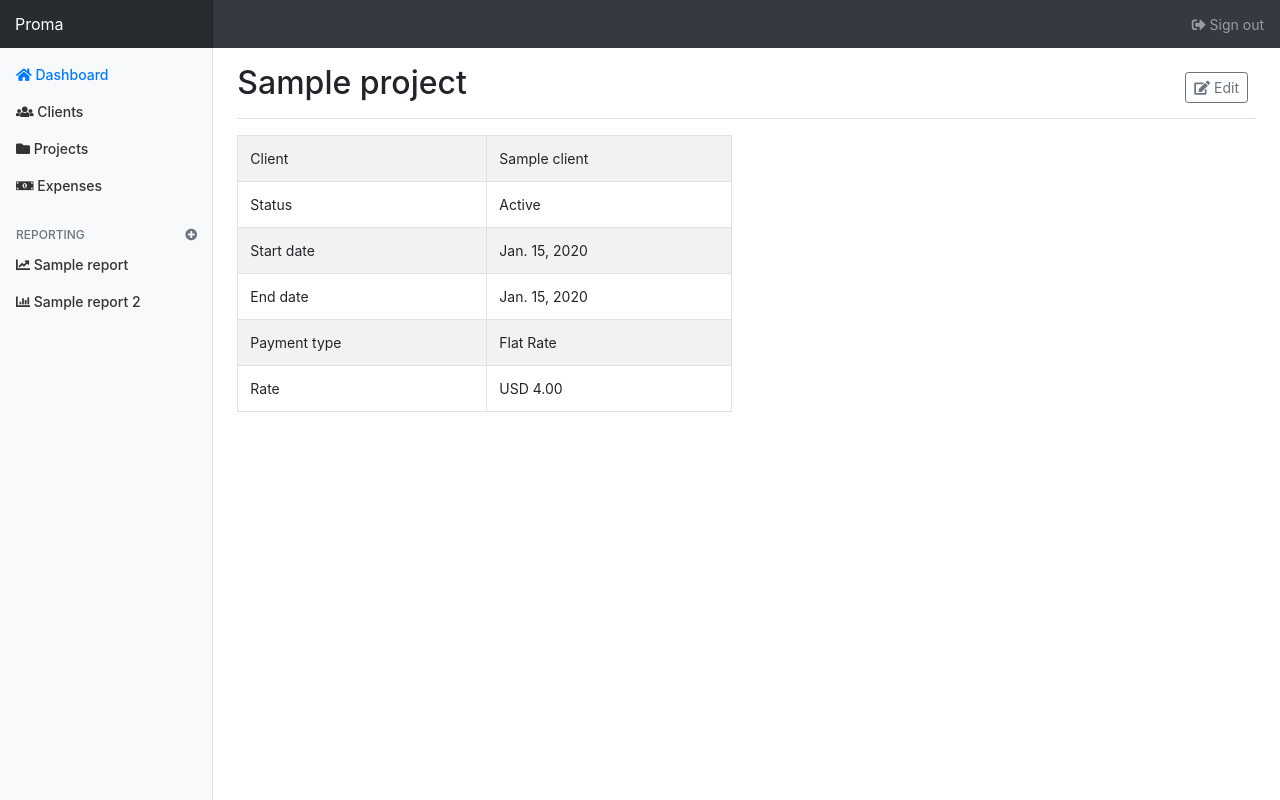
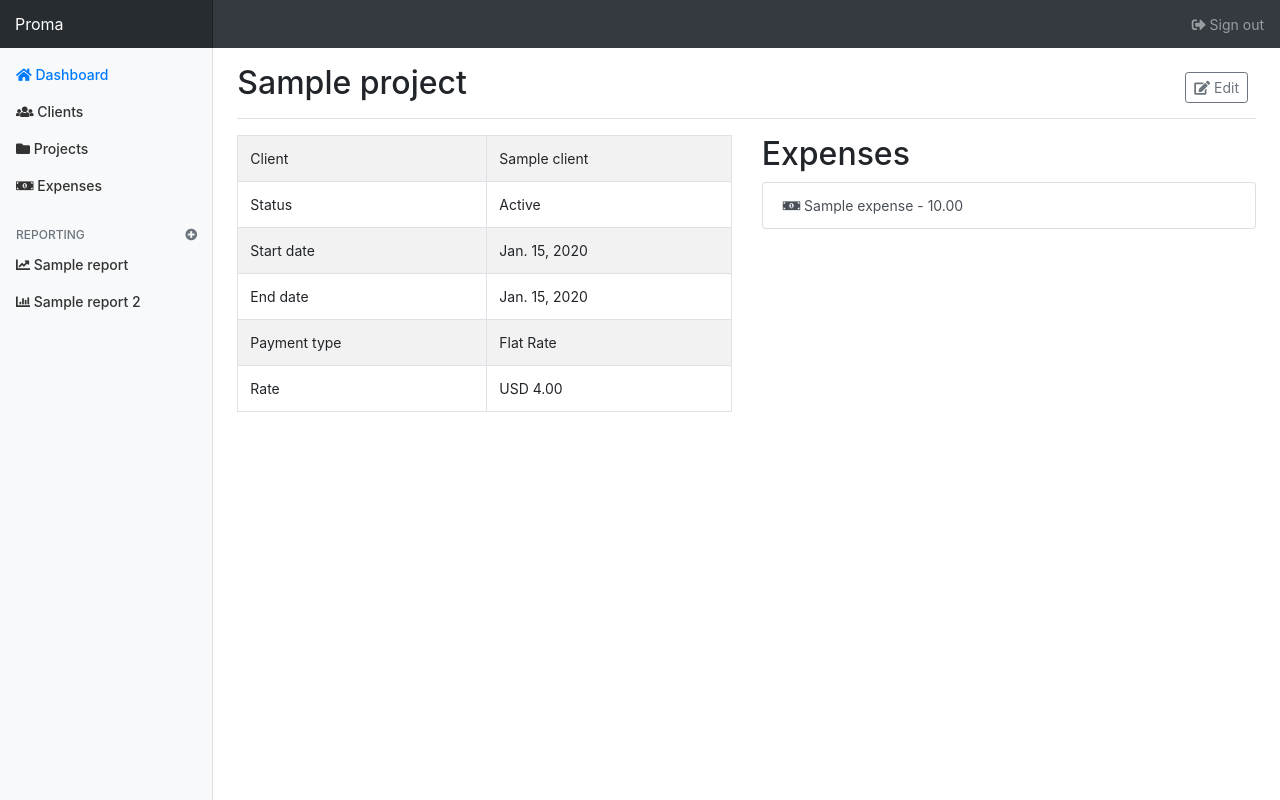
Before and after one commit to erickgnavar/proma, a Django app: template proma/templates/projects/project_detail.html in a window 1280 px wide. Run offline with Django 3.2, Linux system fonts and the light colour scheme; tables that the repository leaves empty hold one stand-in row (values such as "Sample post"); the template is opened without the code that fills it: values that come from a table or form of the project are taken from there, most other values are stand-ins (such as "Sample title", 1, 10 or a date in 2020); parts of the project's set-up code (start-up, migrations or seed data) failed here and were passed over; some libraries are stand-ins or nearby versions.

Commit message:
Add expenses list to project detail template

```diff
--- a/proma/templates/projects/project_detail.html
+++ b/proma/templates/projects/project_detail.html
@@ -44,5 +44,17 @@
         </tbody>
       </table>
     </div>
+
+    <div class="col-md-6">
+      <h2>{% trans 'Expenses' %}</h2>
+      <div class="list-group">
+        {% for expense in project.expenses.all %}
+        <a class="list-group-item list-group-item-action" href="{% url 'projects:expense-detail' expense.id %}">
+          <i class="fas fa-money-bill-alt"></i>
+          {{ expense.name }} - {{ expense.amount }}
+        </a>
+        {% endfor %}
+      </div>
+    </div>
   </div>
 {% endblock content %}
```
